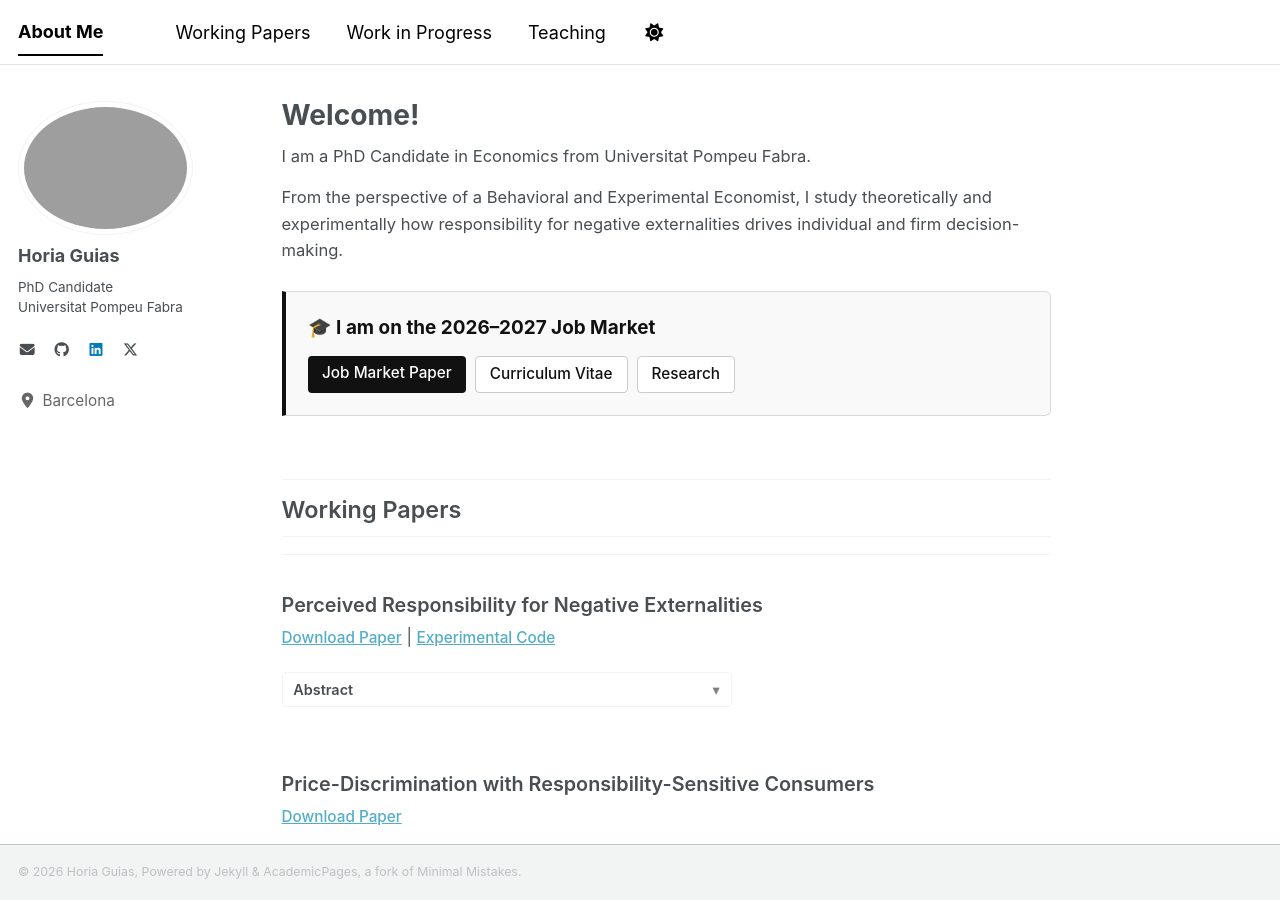
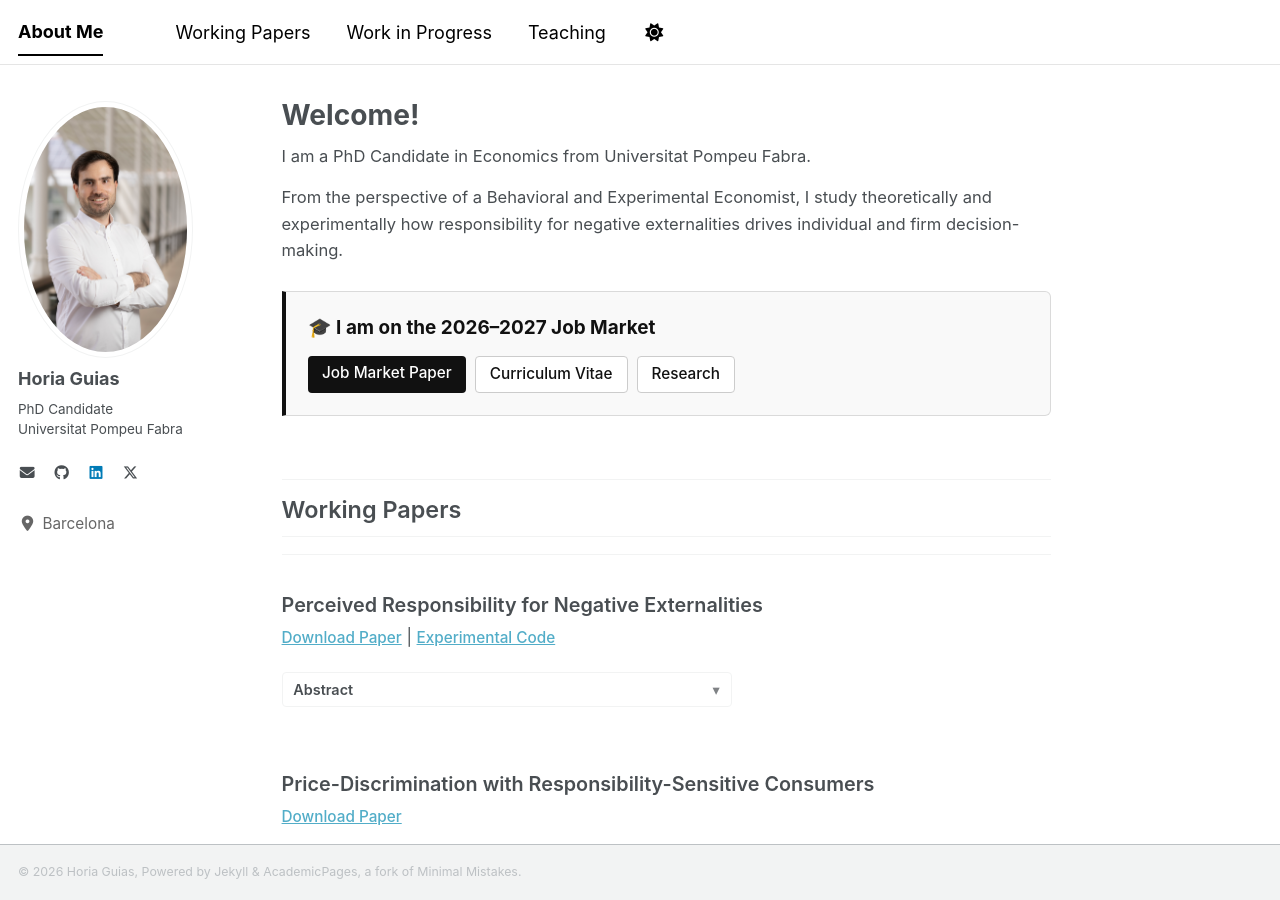
Before and after one commit to horiaguias/horiaguias.github.io, a Jekyll site: the page built from _pages/about.md, in a window 1280 px wide and 900 px high. Built offline with Jekyll 4.4.1, drawn with Linux system fonts in a browser that asks for light colours; a style sheet for code colours, icons or effects is not loaded.

Commit message:
Add Profile Picture - Bug Fix

```diff
--- a/_config.yml
+++ b/_config.yml
@@ -23,7 +23,7 @@ repository               : "horiaguias/horiaguias.github.io"
 #               Additional customization can be done by editing /_includes/author-profile.html
 author:
   # Biographic information
-  avatar           : "profilepicture.jpeg"
+  avatar           : "profilepicture.jpg"
   name             : "Horia Guias"
   pronouns         : # example: "she/her"
   bio              : "PhD Candidate, Universitat Pompeu Fabra"
```
